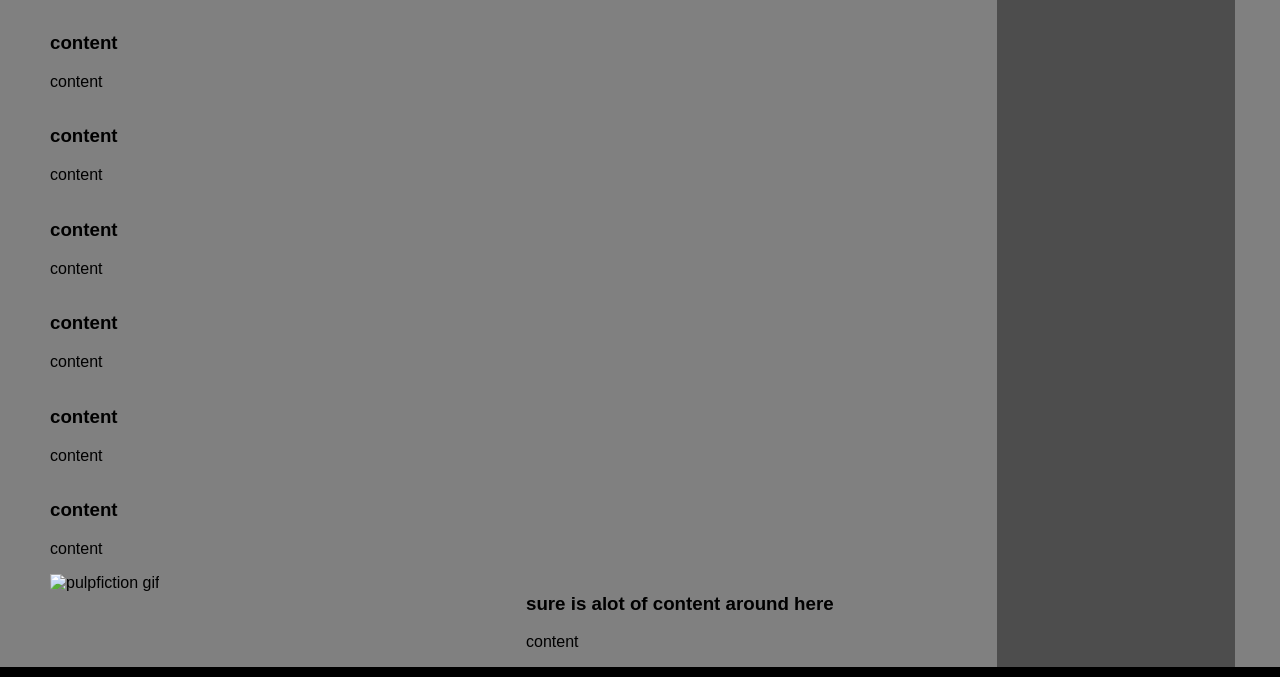
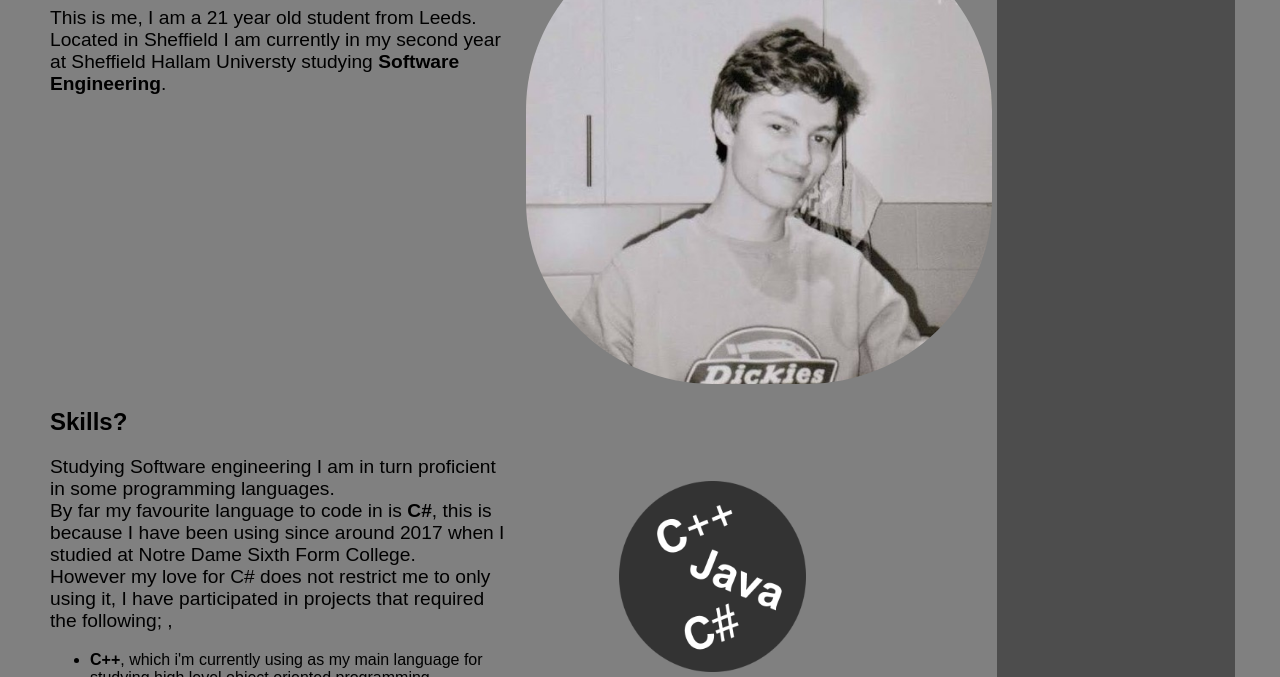
Before and after one commit to NickyFaulding/Website, a plain HTML site: page About me.html in a window 1280 px wide. Shown: the part 247-924 px from the top of the page. Drawn offline with Linux system fonts and the light colour scheme; a script that the page names is missing.

Commit message:
about me page

```diff
--- a/About me.html
+++ b/About me.html
@@ -36,21 +36,51 @@
         <div class="mainContent">
             <main>
                 <div class="mainheading">
-                    <h1>
-                        Hello there, welcome to my site. <br> Here you will find a lot about me. <br /><span id="viewPortData"></span>
-                    </h1>
+                    <h2>
+                        <br> Who am I? <br> This is the perfect page to find out. <br /><span id="viewPortData"></span>
+                    </h2>
                 </div>
                 <div class="strapline">
                     <div class="straplinetxt">
-                        <h3>content</h3>
-                        <p>
-                            content
+                        <h1>Nicholas (Nicky) Faulding</h1>
+                        <p style="font-size: larger;">
+                            This is me, I am a 21 year old student from Leeds. <br>
+                            Located in Sheffield I am currently in my second year at Sheffield Hallam Universty
+                            studying <b>Software Engineering</b>.
                         </p>
+                    </div>
+                    <div class="strapLineImg">
+                        <img src="images/nickypic.jpg" alt="nickypic" style="border-radius: 40%;"/>
                     </div>
                 </div>
                 <div class="strapline">
                     <div class="straplinetxt">
-                        <h3>content</h3>
+                        <h2>Skills?</h2>
+                        <p>
+                            Studying Software engineering I am in turn proficient in some programming languages.
+                            <br>
+                            By far my favourite language to code in is <b>C#</b>, this is because I have been using since around 2017 when I studied at
+                            Notre Dame Sixth Form College.
+                            <br>However my love for C# does not restrict me to only using it, I have participated in projects that required the following;
+
+                            ,
+                        </p>
+                        <ul>
+                            <li><b>C++</b>, which i'm currently using as my main language for studying high level object oriented programming.</li>
+                            <li><b>Java</b>, last year I worked on a group project of a mobile game using Java/Android studio. </li>
+                            <li><b>JavaScript</b>, I have messed around with JavaScript a lot when learning API systems and plan to incorprate some fun JS into this website soon.</li>
+                            <li><b>SQL</b>, Using database systems is pretty essential so I have understood the fundementals for a long time using MS SQL,
+                                 it's currenly part of one of my moduels to use it at a higher level so I will have some fancy work to show off soon!</li>
+                        </ul>
+                    </div>
+                    <div class="strapLineImg">
+                        <img src="images/languages.png" alt="programming languages" style="height: 40%; width: 40%; margin: 20%;" />
+                    </div>
+                </div>
+
+                <div class="strapline">
+                    <div class="straplinetxt">
+                        <h2>Interests?</h2>
                         <p>
                             content
                         </p>
@@ -60,54 +90,6 @@
                 <div class="strapline">
                     <div class="straplinetxt">
                         <h3>content</h3>
-                        <p>
-                            content
-                        </p>
-                    </div>
-                </div>
-
-                <div class="strapline">
-                    <div class="straplinetxt">
-                        <h3>content</h3>
-                        <p>
-                            content
-                        </p>
-                    </div>
-                </div>
-
-                <div class="strapline">
-                    <div class="straplinetxt">
-                        <h3>content</h3>
-                        <p>
-                            content
-                        </p>
-                    </div>
-                </div>
-
-                <div class="strapline">
-                    <div class="straplinetxt">
-                        <h3>content</h3>
-                        <p>
-                            content
-                        </p>
-                    </div>
-                </div>
-
-                <div class="strapline">
-                    <div class="straplinetxt">
-                        <h3>content</h3>
-                        <p>
-                            content
-                        </p>
-                    </div>
-                </div>
-
-                <div class="strapline">
-                    <div class="strapLineImg">
-                        <img src="images/looking for content.gif" alt="pulpfiction gif">
-                    </div>
-                    <div class="straplinetxt">
-                        <h3>sure is alot of content around here</h3>
                         <p>
                             content
                         </p>
@@ -126,17 +108,17 @@
           <div class="footerSocialLinks">
             <ul>
               <li>
-                <a href="" aria-label="Twitter"
+                <a href="https://twitter.com/nickyfaulding" aria-label="Twitter"
                   ><i class="fab fa-twitter"></i
                 ></a>
               </li>
               <li>
-                <a href="" aria-label="GitHub"
+                <a href="https://github.com/NickyFaulding" aria-label="GitHub"
                   ><i class="fab fa-github"></i
                 ></a>
               </li>
               <li>
-                <a href="" aria-label="LinkedIn"
+                <a href="https://www.linkedin.com/in/nicholas-faulding/" aria-label="LinkedIn"
                   ><i class="fab fa-linkedin"></i
                 ></a>
               </li>
--- a/stylesheets/mobile.css
+++ b/stylesheets/mobile.css
@@ -34,6 +34,10 @@ body{
     background-color: gray;
     display: flex;
     flex-direction: column;
+}
+
+p{
+    font-size: larger;
 }
 
 .logo{
```
Also changed, not shown: Contact me.html (+3 -3 lines), PhotoPage.html (+3 -3 lines), Projects.html (+3 -3 lines), index.html (+3 -3 lines), images/languages.png (added), images/nickypic.jpg (added).
